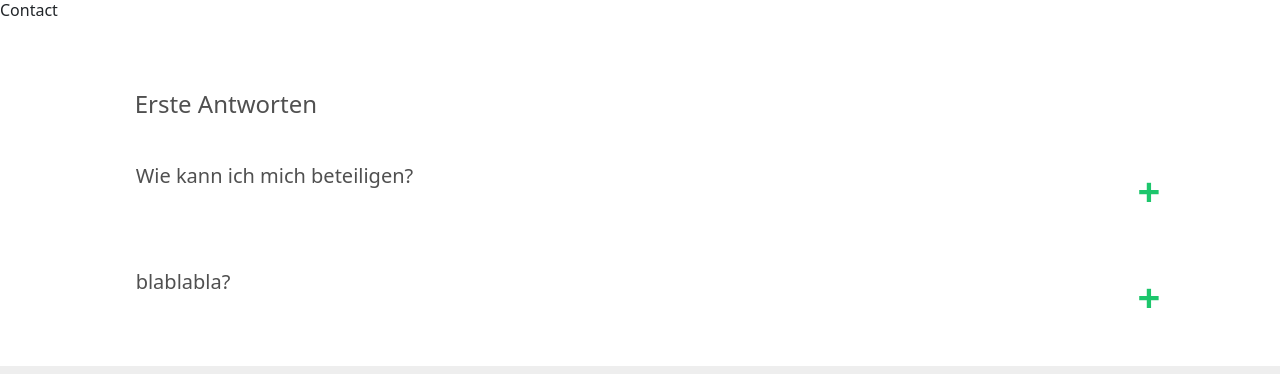
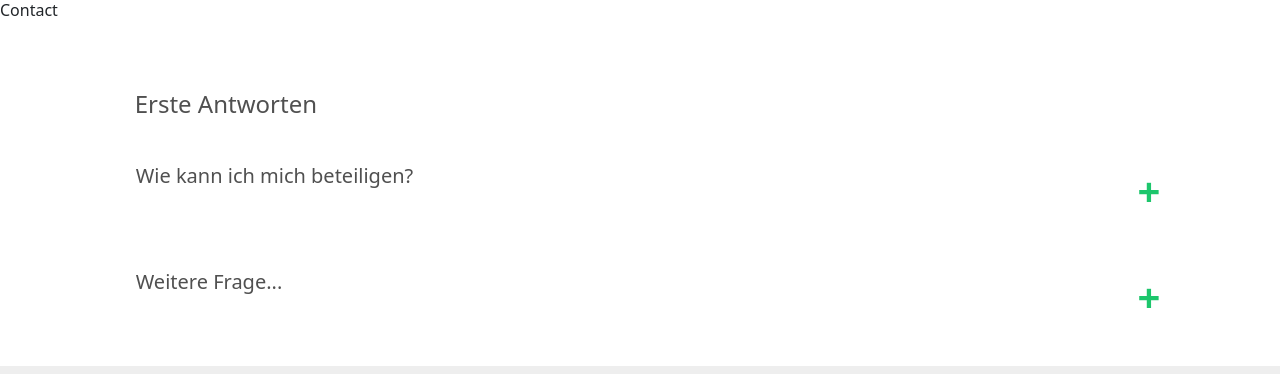
Before and after one commit to BerlinzuDir/decilo-frontend, a Next.js app: page / in a window 1280 px wide. Shown: the part 426-800 px from the top of the page. Built offline with nearby package versions, Linux system fonts and the light colour scheme.

Commit message:
included faq bullets from content.json

```diff
--- a/components/FAQ.tsx
+++ b/components/FAQ.tsx
@@ -1,24 +1,12 @@
 import React, { useState, FunctionComponent } from "react";
 import { TRUE } from "sass";
+import { StructuredType } from "typescript";
 
 export interface FAQData {
 
 }
 
 const FAQ: FunctionComponent<FAQData> = ({ header, FAQs }) => {
-  const [clickedButton1, setClickedButton1] = useState(false);
-  const [clickedButton2, setClickedButton2] = useState(false);
-
-
-  const buttonHandler = (event: any) => {
-    if (event.currentTarget.name === "button1") {
-      { clickedButton1 ? setClickedButton1(false) : setClickedButton1(true) }
-    }
-    else if (event.currentTarget.name === "button2") {
-      { clickedButton2 ? setClickedButton2(false) : setClickedButton2(true) }
-    }
-  };
-
   return (
     <div className='container-fluid pt-5'>
       <div className="row">
@@ -30,18 +18,9 @@ const FAQ: FunctionComponent<FAQData> = ({ header, FAQs }) => {
               {header}
             </p>
           </div>
-          <div className="row">
-            <button className="btn btn-primary-outline" name="button1" type="button" onClick={buttonHandler}>
-              <p className='text text-dark ps-3 float-start fs-5'> Wie kann ich mich beteiligen?</p> <p className='float-end text-primary fw-bold fs-1'>+</p>
-            </button>
-            <p className="text"> {clickedButton1 ? "This is the text" : ""} </p>
-          </div>
-          <div className="row">
-            <button className="btn" name="button2" type="button" onClick={buttonHandler}>
-              <p className='text text-dark ps-3 float-start fs-5'> blablabla?</p> <p className='float-end text-primary fw-bold fs-1'>+</p>
-            </button>
-            <p className="text"> {clickedButton2 ? `This is the text"` : ""} </p>
-          </div>
+          {FAQs.map(faq => (
+            <FAQBullet faq={faq} />
+          ))}
         </div>
         <div className="col-lg-1">
         </div>
@@ -50,21 +29,22 @@ const FAQ: FunctionComponent<FAQData> = ({ header, FAQs }) => {
   )
 }
 
-interface faqBulletData {
-
+interface FAQBulletData {
 }
 
-const faqBullet: FunctionComponent<faqBulletData> = () => {
+const FAQBullet: FunctionComponent<FAQBulletData> = ({faq}) => {
   const [clickedButton, setClickedButton] = useState(false);
-  const buttonHandler = (event: any) => { clickedButton ? setClickedButton(false) : setClickedButton(true) }
+  const buttonHandler = (event: any) => {
+    clickedButton ? setClickedButton(false) : setClickedButton(true)
+  }
   return (
     <div className="row">
-      <button className="btn btn-primary-outline" name="button1" type="button" onClick={buttonHandler}>
-        <p className='text text-dark ps-3 float-start fs-5'> Wie kann ich mich beteiligen?</p> <p className='float-end text-primary fw-bold fs-1'>+</p>
+      <button className="btn" name="button1" type="button" onClick={buttonHandler}>
+        <p className='text text-dark ps-3 float-start fs-5'> {faq["question"]} </p> <p className='float-end text-primary fw-bold fs-1'>+</p>
       </button>
-      <p className="text"> {clickedButton ? "This is the text" : ""} </p>
+      <p className="text"> {clickedButton ? faq["answer"] : ""} </p>
     </div>
-  );
-};
+  )
+}
 
 export default FAQ;
--- a/content/content.json
+++ b/content/content.json
@@ -13,6 +13,10 @@
       "FAQs": [
         {
           "question": "Wie kann ich mich beteiligen?",
+          "answer": "blabl ablablab lablabl ablabla blablab lablab lablabla blabl ablabla blabla blablabl ablablabla"
+        },
+        {
+          "question": "Weitere Frage...",
           "answer": "blabl ablablab lablabl ablabla blablab lablab lablabla blabl ablabla blabla blablabl ablablabla"
         }
       ]
@@ -44,6 +48,10 @@
         {
           "question": "How to collaborate?",
           "answer": "blabl ablablab lablabl ablabla blablab lablab lablabla blabl ablabla blabla blablabl ablablabla"
+        },
+        {
+          "question": "Further question...",
+          "answer": "blabl ablablab lablabl ablabla blablab lablab lablabla blabl ablabla blabla blablabl ablablabla"
         }
       ]
     },
```
